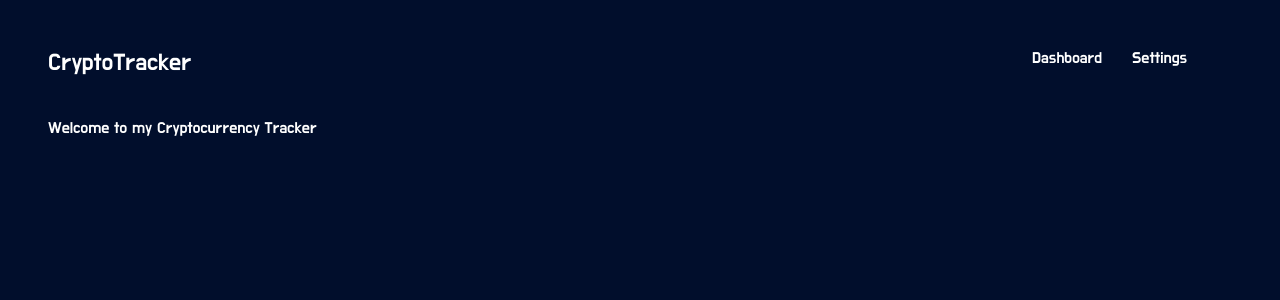
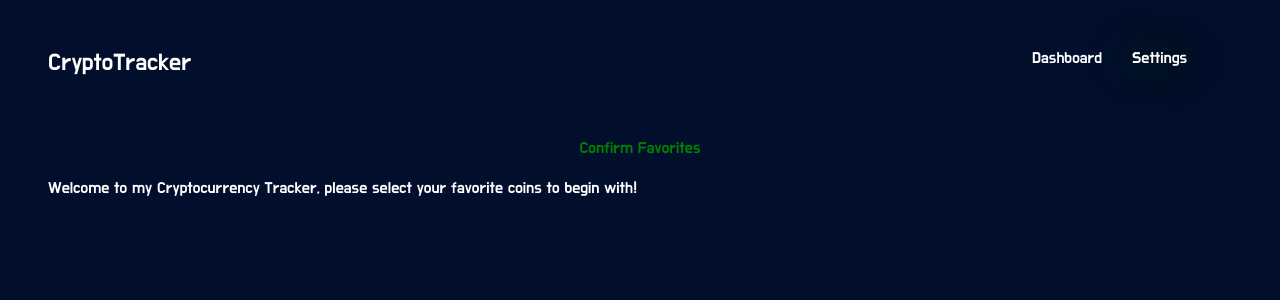
Before and after one commit to ZacharyLangley/cryptocurrency-tracker, a React (Create React App) app: page / in a window 1280 px wide. Shown: the top 300 px of the page. Built offline with nearby package versions, Linux system fonts and the light colour scheme.

Commit message:
first visit welcome message

```diff
--- a/src/App/App.js
+++ b/src/App/App.js
@@ -2,6 +2,7 @@ import React from 'react';
 import AppLayout from './AppLayout';
 import AppBar from './AppBar';
 import {AppProvider} from './AppProvider';
+import Settings from '../Settings/Settings';
 import './App.scss';
 
 function App() {
@@ -9,7 +10,7 @@ function App() {
     <AppProvider>
       <AppLayout>
         <AppBar/>
-        Welcome to my Cryptocurrency Tracker
+        <Settings />
       </AppLayout>
     </AppProvider>
   );
--- a/src/App/AppProvider.js
+++ b/src/App/AppProvider.js
@@ -6,11 +6,32 @@ export class AppProvider extends React.Component {
     constructor(props) {
         super(props);
         this.state = {
-            page: '',
-            setPage: this.setPage
+            page: 'dashboard',
+            ...this.savedSettings(),
+            setPage: this.setPage,
+            confirmFavorites: this.confirmFavorites
         }
     }
+
     setPage = page => this.setState({page})
+
+    savedSettings() {
+        let cryptoDashData = JSON.parse(localStorage.getItem('cryptoDash'));
+        if(!cryptoDashData){
+            return{page: 'settings', firstVisit: true}
+        }
+        return {}
+    }
+
+    confirmFavorites = () => {
+        this.setState({
+            firstVisit: false,
+            page: 'dashboard'
+        })
+        localStorage.setItem('cryptoDash', JSON.stringify({
+            test: 'hello'
+        }))
+    }
 
     render() {
         return (
--- /dev/null
+++ b/src/Settings/ConfirmButton.js
@@ -0,0 +1,27 @@
+import React from 'react';
+import styled from 'styled-components';
+import {AppContext} from '../App/AppProvider';
+
+const ConfirmButtonStyled = styled.div`
+    margin: 20px;
+    color: green;
+`
+
+export const CenterDiv = styled.div`
+    display: grid;
+    justify-content: center;
+`
+
+export default function (){
+    return (
+        <AppContext.Consumer>
+            {({confirmFavorites}) => (
+                <CenterDiv>
+                    <ConfirmButtonStyled onClick={confirmFavorites}>
+                        Confirm Favorites
+                    </ConfirmButtonStyled>
+                </CenterDiv>
+            )}
+        </AppContext.Consumer>
+    )
+}
--- /dev/null
+++ b/src/Settings/Settings.js
@@ -0,0 +1,12 @@
+import React from 'react';
+import WelcomeMessage from './WelcomeMessage';
+import ConfirmButton from './ConfirmButton';
+
+export default function() {
+    return (
+        <div>
+                <ConfirmButton/>
+                <WelcomeMessage />
+        </div>
+    )
+}
--- /dev/null
+++ b/src/Settings/WelcomeMessage.js
@@ -0,0 +1,14 @@
+import React from 'react';
+import {AppContext} from '../App/AppProvider';
+
+export default function ({firstVisit}) {
+    return (
+        <AppContext.Consumer>
+            {({firstVisit}) =>(
+                firstVisit ? <div>
+                    Welcome to my Cryptocurrency Tracker, please select your favorite coins to begin with! {' '}
+                </div> : null
+            )}
+        </AppContext.Consumer>
+    )
+}
```
